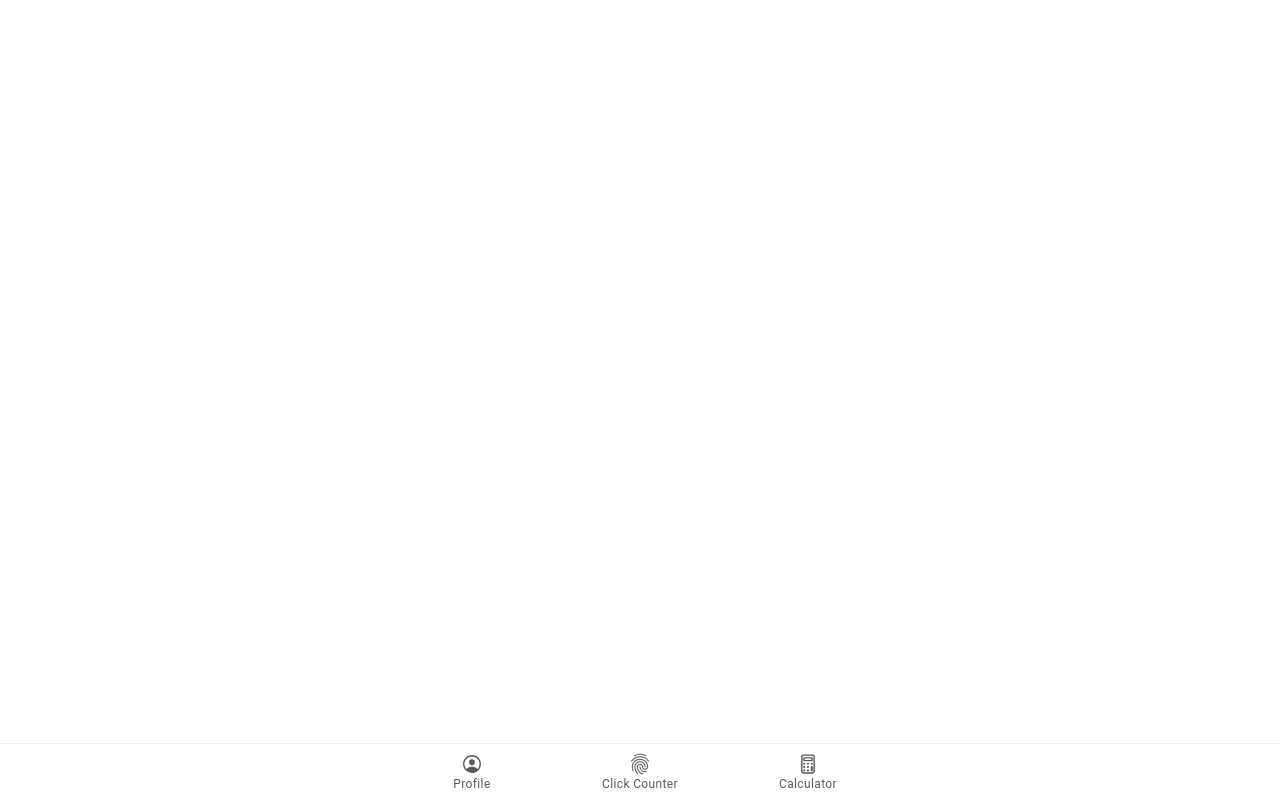
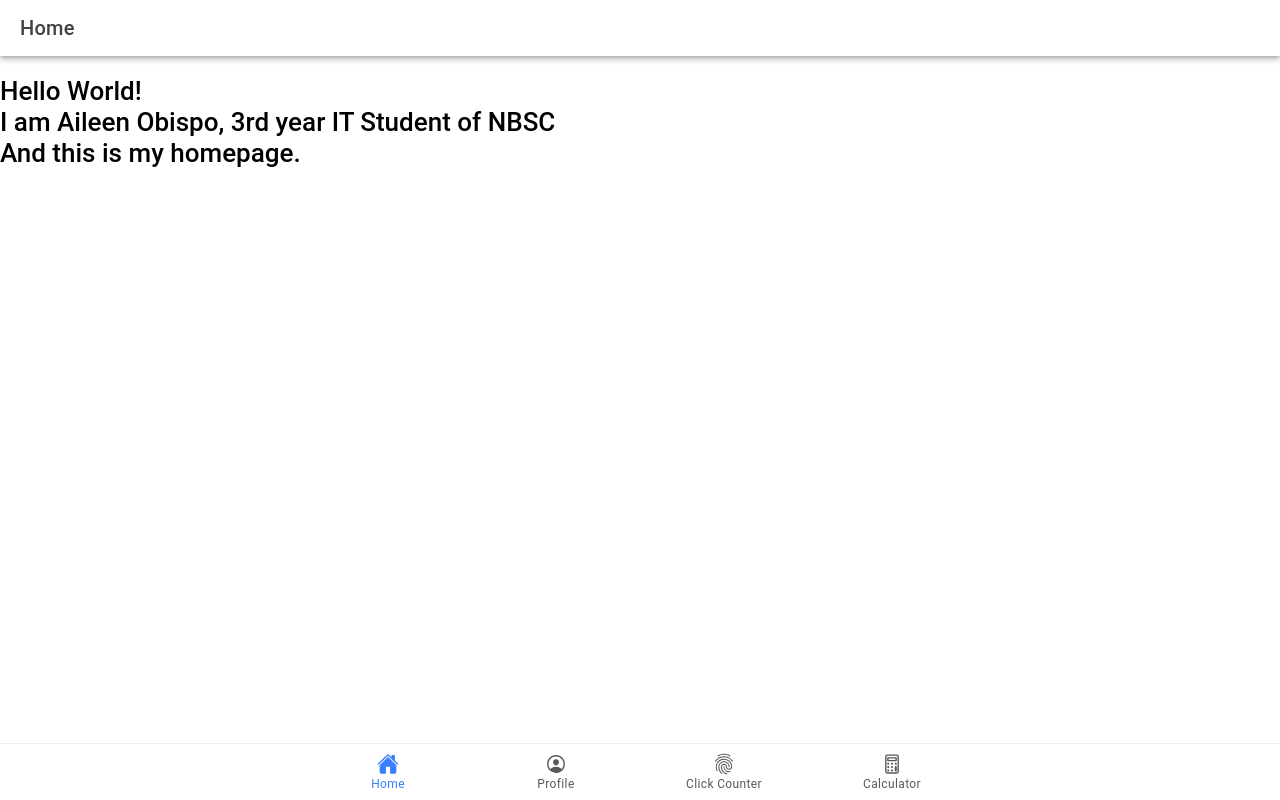
Before and after one commit to Cutiekuan/ion-t-obispo2, a React (Vite) app: page /home in a window 1280 px wide. Built offline with nearby package versions, Linux system fonts and the light colour scheme.

Commit message:
added homepage

```diff
--- a/src/App.tsx
+++ b/src/App.tsx
@@ -10,7 +10,8 @@ import {
   setupIonicReact
 } from '@ionic/react';
 import { IonReactRouter } from '@ionic/react-router';
-import { calculatorOutline, ellipse, fingerPrintOutline, personCircleOutline, square, triangle } from 'ionicons/icons';
+import { home, calculatorOutline, ellipse, fingerPrintOutline, personCircleOutline, square, triangle } from 'ionicons/icons';
+import Home from './pages/Home';
 import Tab1 from './pages/Tab1';
 import Tab2 from './pages/Tab2';
 import Tab3 from './pages/Tab3';
@@ -41,6 +42,12 @@ const App: React.FC = () => (
     <IonReactRouter>
       <IonTabs>
         <IonRouterOutlet>
+          <Route exact path="/">
+            <Redirect to="/home" />
+          </Route>
+          <Route exact path="/home">
+            <Home />
+          </Route>
           <Route exact path="/tab1">
             <Tab1 />
           </Route>
@@ -50,11 +57,12 @@ const App: React.FC = () => (
           <Route path="/tab3">
             <Tab3 />
           </Route>
-          <Route exact path="/">
-            <Redirect to="/tab1" />
-          </Route>
         </IonRouterOutlet>
         <IonTabBar slot="bottom">
+          <IonTabButton tab="home" href="/home">
+            <IonIcon aria-hidden="true" icon={home} />
+            <IonLabel>Home</IonLabel>
+          </IonTabButton>
           <IonTabButton tab="tab1" href="/tab1">
             <IonIcon aria-hidden="true" icon={personCircleOutline} />
             <IonLabel>Profile</IonLabel>
--- /dev/null
+++ b/src/pages/Home.tsx
@@ -0,0 +1,30 @@
+import {
+    //Initial Components
+    IonContent, IonHeader, IonPage, IonTitle, IonToolbar,
+} from '@ionic/react';
+
+// CSS
+//import './profile.css';
+
+  const Home: React.FC = () => {
+    return (
+      <IonPage>
+        <IonHeader>
+          <IonToolbar>
+            <IonTitle>Home</IonTitle>
+          </IonToolbar>
+        </IonHeader>
+        <IonContent fullscreen>
+          <IonHeader collapse="condense">
+            <IonToolbar>
+              <IonTitle size="large">Home</IonTitle>
+            </IonToolbar>
+          </IonHeader>
+          <h1>Hello World!<br></br>I am Aileen Obispo, 3rd year IT Student of NBSC<br></br>And this is my homepage.</h1>
+        </IonContent>
+      </IonPage>
+    );
+  };
+
+  //
+  export default Home;
```
Also changed, not shown: src/pages/Home.css (added).
